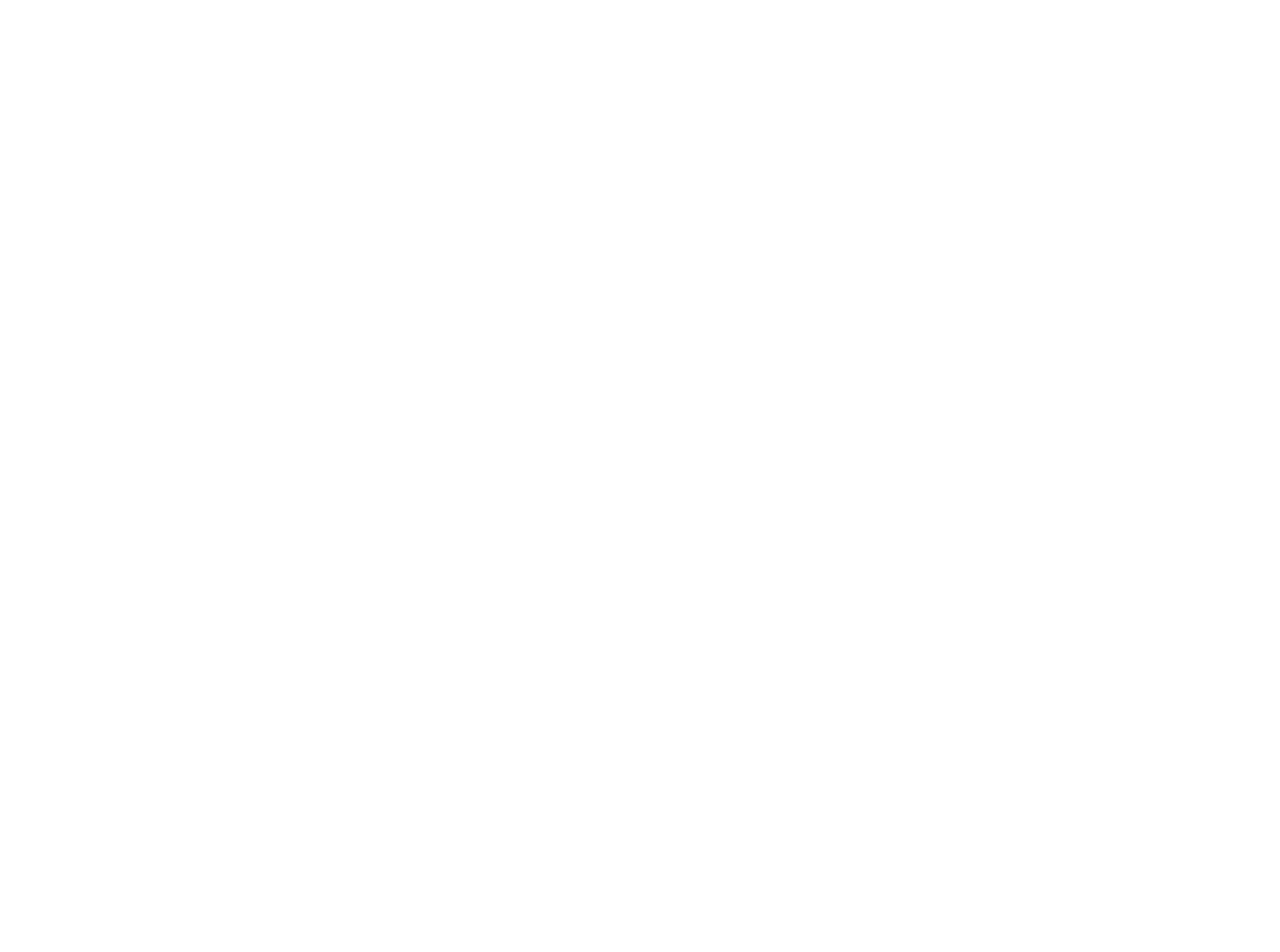
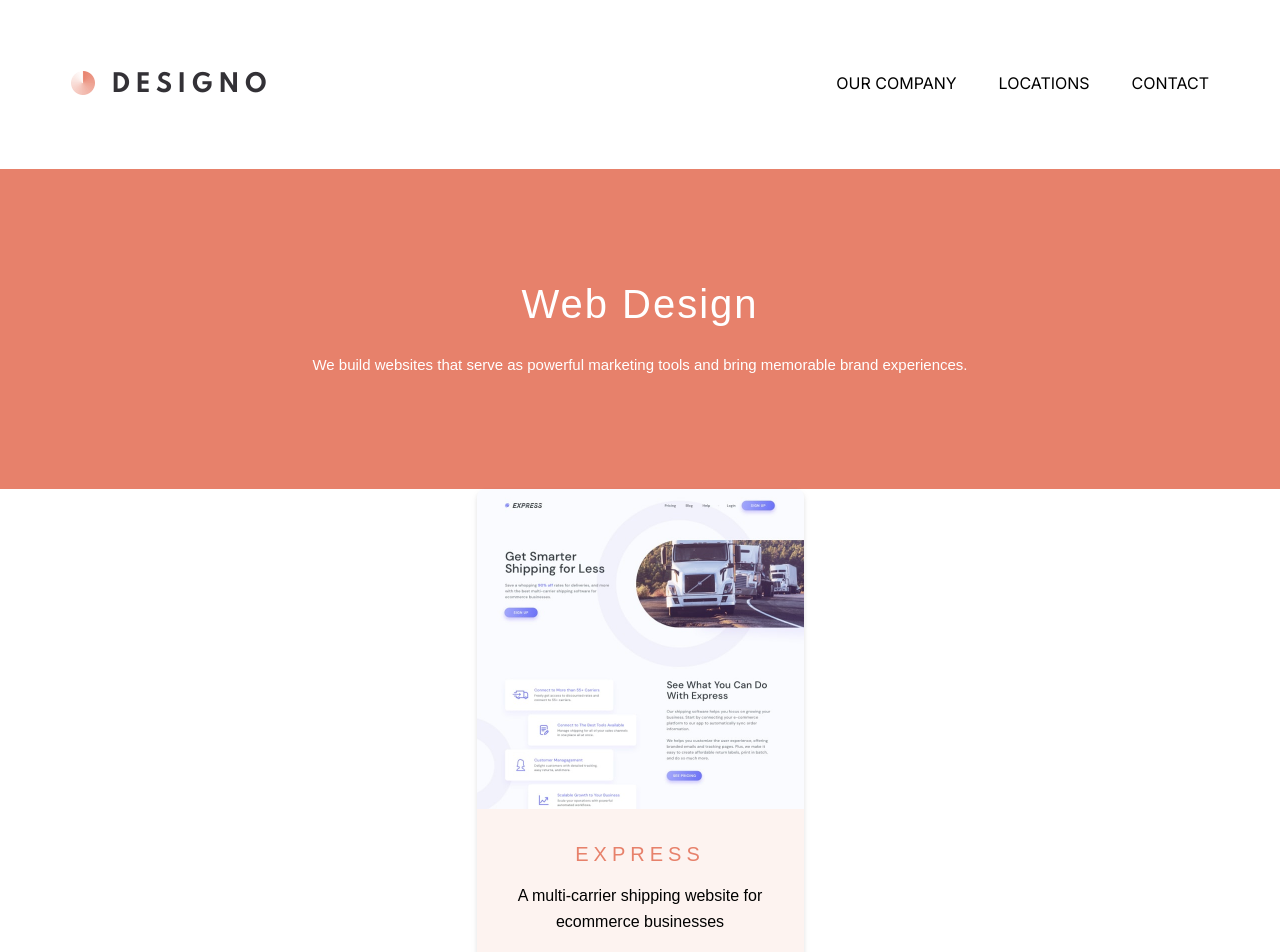
Before and after one commit to glowupmatt/DESIGNO, a Next.js app: page /webDesign in a window 1280 px wide. Shown: the top 952 px of the page. Before the commit the page ends 800 px from the top, so only its background shows below. Built offline with nearby package versions, Linux system fonts and the light colour scheme.

Commit message:
added new pages with map

```diff
--- a/app/webDesign/page.tsx
+++ b/app/webDesign/page.tsx
@@ -1,11 +1,37 @@
-import React from "react";
+"use client";
 
-const page = () => {
+import { useState } from "react";
+import Navigation from "@/components/Navigation";
+import TitleHeader from "@/components/TitleHeader";
+import WorkDisplayComp from "@/components/WorkDisplayComp";
+import { webDesignData } from "@/data/designData/webDesign";
+import Footer from "@/components/Footer";
+import Services from "@/components/HomePageComps/Services";
+
+const WebDesign = () => {
+  const titleHeaderInfo = {
+    title: "Web Design",
+    desc: "We build websites that serve as powerful marketing tools and bring memorable brand experiences.",
+  };
+  const [navOpen, setNavOpen] = useState(false);
   return (
     <div>
-      <></>
+      <Navigation setNavOpen={setNavOpen} navOpen={navOpen} />
+      <div>
+        <TitleHeader titleHeaderInfo={titleHeaderInfo} />
+        <div className="flex flex-col items-center justify-center gap-8">
+          {webDesignData.map((data, index) => {
+            return (
+              <div key={data.title}>
+                <WorkDisplayComp data={data} />
+              </div>
+            );
+          })}
+        </div>
+        <Services />
+      </div>
     </div>
   );
 };
 
-export default page;
+export default WebDesign;
--- a/components/GetInTouchComp.tsx
+++ b/components/GetInTouchComp.tsx
@@ -17,8 +17,8 @@ const GetInTouchComp = () => {
         </div> */}
         <div className="w-full h-full flex flex-col justify-center items-center text-center py-[3rem] px-[1.5rem] gap-[2rem] md:w-[70%] lg:flex-row lg:w-[55.438rem] max-w-[69.438rem] lg:p-[5rem] lg:justify-between">
           <div className="flex flex-col gap-4 justify-center items-center lg:w-[28.688rem] lg:text-start lg:items-start">
-            <p className="text-[2rem] z-[20] md:text-[2.5rem] md:leading-[3rem] md:w-[90%]">
-              Let’s talk about your project
+            <p className="text-[2rem] z-[20] leading-[2rem] md:text-[2.5rem] md:leading-[3rem] md:w-[90%]">
+              Let&apos;s talk about your project
             </p>
             <p className="z-[20]">
               Ready to take it to the next level? Contact us today and find out
--- a/components/HomePageComps/HeroSlide.tsx
+++ b/components/HomePageComps/HeroSlide.tsx
@@ -16,7 +16,7 @@ const HeroSlide = () => {
         </div>
         <div className="flex flex-col justify-center items-center lg:flex-row lg:relative lg:justify-start">
           <div className="flex flex-col gap-[2rem] items-center text-center text-white h-[44.6875rem] mt-[5rem] px-[1.5rem] z-10 smMd:mt-0 smMd:p-[3rem]  md:px-[4rem] md:py-[3.75rem] md:mt-[0] md:gap-[2.5rem] md:h-[52.6875rem] lg:justify-center lg:w-[57%] lg:text-start lg:items-start">
-            <h3 className="tracking-normal leading-8 text-[1.5rem] md:text-[2.5rem] md:tracking-normal md:leading-[3rem] md:drop-shadow-2xl">
+            <h3 className="tracking-normal leading-8 text-[1.5rem] font-bold md:text-[2.5rem] md:tracking-normal md:leading-[3rem] md:drop-shadow-2xl">
               Award-winning custom designs and digital branding solutions
             </h3>
             <p className="leading-[1.5625rem] text-[.8rem] md:text-[1rem]">
--- a/components/Navigation.tsx
+++ b/components/Navigation.tsx
@@ -2,6 +2,7 @@
 import Image from "next/image";
 import { Dispatch, SetStateAction, useState } from "react";
 import classNames from "classnames";
+import Link from "next/link";
 
 type navigationProps = {
   setNavOpen: Dispatch<SetStateAction<boolean>>;
@@ -12,14 +13,14 @@ const Navigation = ({ setNavOpen, navOpen }: navigationProps) => {
   return (
     <nav>
       <div className="flex justify-between p-[1.5rem] md:p-[4.44rem]">
-        <div className="h-[1.6875rem] w-[12.625rem] relative">
+        <Link href="/" className="h-[1.6875rem] w-[12.625rem] relative">
           <Image
             alt="logo"
             src="/assets/logo-dark.png"
             fill
             className="object-fill"
           />
-        </div>
+        </Link>
         <ul className="hidden gap-[2.62rem] md:flex">
           <li className="cursor-pointer hover:decoration-1 hover:underline hover:text-gray">
             OUR COMPANY
--- /dev/null
+++ b/components/TitleHeader.tsx
@@ -0,0 +1,20 @@
+import React from "react";
+import Image from "next/image";
+
+type TitleHeaderProps = {
+  titleHeaderInfo: {
+    title: string;
+    desc: string;
+  };
+};
+
+const TitleHeader = ({ titleHeaderInfo }: TitleHeaderProps) => {
+  return (
+    <div className="bg-peach h-[20rem] w-full flex flex-col justify-center items-center text-white p-[1.5rem] text-center gap-[1.5rem]">
+      <h2>{titleHeaderInfo.title}</h2>
+      <p className="text-[0.9375rem]">{titleHeaderInfo.desc}</p>
+    </div>
+  );
+};
+
+export default TitleHeader;
--- a/components/WorkDisplayComp.tsx
+++ b/components/WorkDisplayComp.tsx
@@ -1,9 +1,34 @@
+"use client";
+
 import React from "react";
+import Image from "next/image";
 
-const WorkDisplayComp = () => {
+type WorkDisplayCompProps = {
+  data: {
+    title: string;
+    desc: string;
+    img: string;
+  };
+};
+
+const WorkDisplayComp = ({ data }: WorkDisplayCompProps) => {
   return (
-    <div>
-      <div></div>
+    <div className="flex flex-col justify-center items-center drop-shadow-md">
+      <div className="w-full h-[29.875rem] flex flex-col justify-center align-center">
+        <div className="h-full w-[20.4375rem] relative self-center">
+          <Image
+            alt={data.title}
+            src={data.img}
+            fill
+            quality={100}
+            className="object-cover rounded-t-lg"
+          />
+        </div>
+        <div className="w-[20.438rem] text-center p-[2rem] bg-[#FDF3F0] rounded-b-lg gap-4 flex flex-col">
+          <h3 className="text-peach">{data.title}</h3>
+          <p className="font-light">{data.desc}</p>
+        </div>
+      </div>
     </div>
   );
 };
--- /dev/null
+++ b/data/designData/webDesign.ts
@@ -0,0 +1,32 @@
+export const webDesignData = [
+  {
+    title: "EXPRESS",
+    desc: "A multi-carrier shipping website for ecommerce businesses",
+    img: "/assets/web-design/desktop/image-express.jpg",
+  },
+  {
+    title: "TRANSFER",
+    desc: "Site for low-cost money transfers and sending money within seconds",
+    img: "/assets/web-design/desktop/image-transfer.jpg",
+  },
+  {
+    title: "PHOTON",
+    desc: "A state-of-the-art music player with high-resolution audio and DSP effects",
+    img: "/assets/web-design/desktop/image-photon.jpg",
+  },
+  {
+    title: "BUILDER",
+    desc: "Connects users with local contractors based on their location",
+    img: "/assets/web-design/desktop/image-builder.jpg",
+  },
+  {
+    title: "BLOGR",
+    desc: "Blogr is a platform for creating an online blog or publication",
+    img: "/assets/web-design/desktop/image-blogr.jpg",
+  },
+  {
+    title: "CAMP",
+    desc: "Get expert training in coding, data, design, and digital marketing",
+    img: "/assets/web-design/desktop/image-camp.jpg",
+  },
+];
--- a/data/homePageInfo.ts
+++ b/data/homePageInfo.ts
@@ -2,6 +2,7 @@ export const homePageProjectDisplay = [
   {
     title: "WEB DESIGN",
     desc: "VIEW PROJECTS",
+    link: "webDesign",
     images: {
       mobileImg: "/assets/home/mobile/image-web-design.jpg",
       tabletImg: "/assets/home/tablet/image-web-design.jpg",
@@ -11,6 +12,7 @@ export const homePageProjectDisplay = [
   {
     title: "APP DESIGN",
     desc: "VIEW PROJECTS",
+    link: "appDesign",
     images: {
       mobileImg: "/assets/home/mobile/image-app-design.jpg",
       tabletImg: "/assets/home/tablet/image-app-design.jpg",
@@ -20,6 +22,7 @@ export const homePageProjectDisplay = [
   {
     title: "GRAPHIC DESIGN",
     desc: "VIEW PROJECTS",
+    link: "graphicDesign",
     images: {
       mobileImg: "/assets/home/mobile/image-graphic-design.jpg",
       tabletImg: "/assets/home/tablet/image-graphic-design.jpg",
```
Also changed, not shown: components/HomePageComps/Services.tsx (+53 -3 lines), data/designData/appDesign.ts (added, +27 -0 lines), data/designData/graphicDesign.ts (added, +17 -0 lines).
